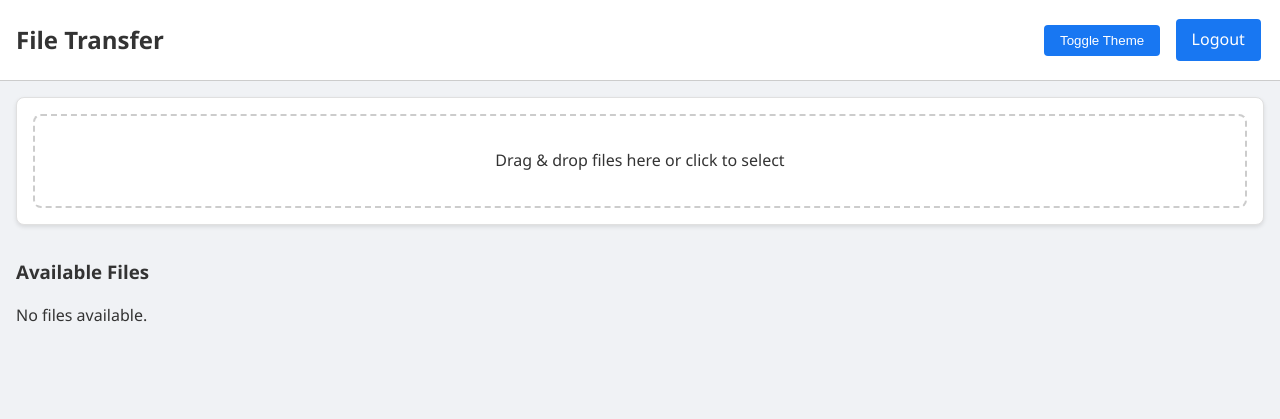
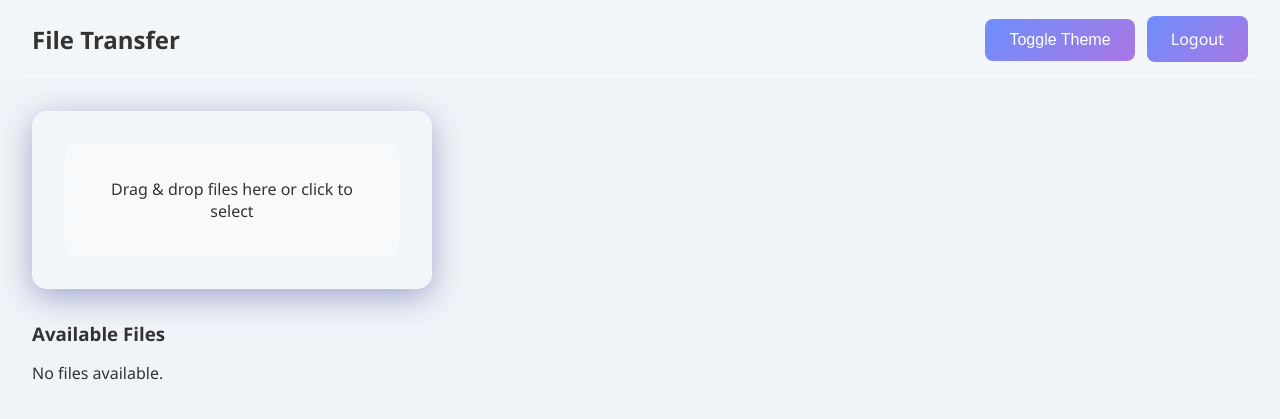
Before and after one commit to Lemonochrme/simple-file-transfer, a Flask app: page / in a window 1280 px wide. Shown: the top 419 px of the page. Run offline with Flask 3, Linux system fonts and the light colour scheme; the visitor is signed in with stand-in values (Sample User, id 1).

Commit message:
Improved UI

```diff
--- a/src/static/css/style.css
+++ b/src/static/css/style.css
@@ -1,21 +1,60 @@
-/* Basic reset */
+/* Réinitialisations et styles de base */
 * {
-    box-sizing: border-box;
   margin: 0;
   padding: 0;
+  box-sizing: border-box;
+}
+
+html {
+  font-size: 16px;
+  font-family: 'Segoe UI', Tahoma, Geneva, Verdana, sans-serif;
+  scroll-behavior: smooth;
 }
 
 body {
-    font-family: 'Segoe UI', Tahoma, Geneva, Verdana, sans-serif;
-    background-color: #f0f2f5;
+  background: #f0f4f8;
   color: #333;
-    line-height: 1.6;
-    transition: background-color 0.3s, color 0.3s;
+  transition: background 0.3s ease, color 0.3s ease;
 }
 
-  .dark-mode {
-    background-color: #18191a;
-    color: #e4e6eb;
+/* Mode sombre */
+body.dark-mode {
+  background: #1e1e2f;
+  color: #ddd;
+}
+
+/* Container central */
+.container {
+  min-height: 100vh;
+  display: flex;
+  align-items: center;
+  justify-content: center;
+  padding: 20px;
+}
+
+/* Carte glassmorphism de base */
+.card {
+  background: rgba(255, 255, 255, 0.2);
+  border-radius: 15px;
+  padding: 2rem;
+  max-width: 400px;
+  width: 100%;
+  box-shadow: 0 8px 32px 0 rgba(31, 38, 135, 0.37);
+  backdrop-filter: blur(10px);
+  -webkit-backdrop-filter: blur(10px);
+  border: 1px solid rgba(255, 255, 255, 0.18);
+  transition: transform 0.3s ease, box-shadow 0.3s ease;
+}
+
+/* Effet au survol de la carte */
+.card:hover {
+  transform: translateY(-5px);
+  box-shadow: 0 12px 40px rgba(31, 38, 135, 0.5);
+}
+
+/* Carte spécifique pour la page login */
+.login-card {
+  max-width: 350px;
 }
 
 /* Header */
@@ -23,74 +62,23 @@
   display: flex;
   justify-content: space-between;
   align-items: center;
-    padding: 1rem;
-    background-color: #ffffff;
-    border-bottom: 1px solid #ccc;
-  }
-  .dark-mode .header {
-    background-color: #242526;
-    border-bottom: 1px solid #3a3b3c;
+  padding: 1rem 2rem;
+  background: rgba(255, 255, 255, 0.2);
+  backdrop-filter: blur(10px);
+  -webkit-backdrop-filter: blur(10px);
+  border-bottom: 1px solid rgba(255, 255, 255, 0.3);
 }
 
 .header-title {
   font-size: 1.5rem;
-    font-weight: bold;
+  font-weight: 600;
 }
 
 .header-actions .btn {
   margin-left: 0.5rem;
 }
 
-  /* Container */
-  .container {
-    max-width: 1200px;
-    margin: 0 auto;
-    padding: 1rem;
-  }
-
-  /* Main content */
-  .main-content {
-    padding: 1rem;
-  }
-
-  /* Cards */
-  .card {
-    background-color: #ffffff;
-    border: 1px solid #e0e0e0;
-    border-radius: 8px;
-    padding: 1rem;
-    margin-bottom: 1rem;
-    box-shadow: 0 2px 4px rgba(0,0,0,0.1);
-  }
-  .dark-mode .card {
-    background-color: #242526;
-    border: 1px solid #3a3b3c;
-  }
-
-  /* Buttons */
-  .btn {
-    display: inline-block;
-    padding: 0.5rem 1rem;
-    margin: 0.2rem;
-    border: none;
-    border-radius: 4px;
-    background-color: #1877f2;
-    color: #fff;
-    cursor: pointer;
-    text-decoration: none;
-    transition: background-color 0.3s;
-  }
-  .btn:hover {
-    background-color: #166fe5;
-  }
-  .btn-delete {
-    background-color: #e53935;
-  }
-  .btn-delete:hover {
-    background-color: #d32f2f;
-  }
-
-  /* Form groups */
+/* Éléments de formulaire */
 .form-group {
   margin-bottom: 1rem;
 }
@@ -98,85 +86,140 @@
 .form-group label {
   display: block;
   margin-bottom: 0.5rem;
+  font-weight: 500;
 }
 
 .form-group input {
   width: 100%;
-    padding: 0.5rem;
-    border: 1px solid #ccc;
-    border-radius: 4px;
+  padding: 0.75rem;
+  border-radius: 8px;
+  border: none;
+  background: rgba(255, 255, 255, 0.3);
+  backdrop-filter: blur(5px);
+  -webkit-backdrop-filter: blur(5px);
+  color: inherit;
+  font-size: 1rem;
+  outline: none;
+  transition: background 0.3s ease;
 }
 
-  /* Login Card */
-  .login-card {
-    max-width: 400px;
-    margin: 5rem auto;
-    padding: 2rem;
-    text-align: center;
+.form-group input:focus {
+  background: rgba(255, 255, 255, 0.5);
 }
 
-  /* Alerts */
+/* Boutons */
+.btn {
+  display: inline-block;
+  padding: 0.75rem 1.5rem;
+  border: none;
+  border-radius: 8px;
+  background: linear-gradient(135deg, #6e8efb, #a777e3);
+  color: #fff;
+  font-size: 1rem;
+  cursor: pointer;
+  transition: transform 0.2s ease, box-shadow 0.2s ease;
+  text-decoration: none;
+}
+
+.btn:hover {
+  transform: translateY(-2px);
+  box-shadow: 0 4px 15px rgba(0, 0, 0, 0.2);
+}
+
+.btn:active {
+  transform: translateY(0);
+}
+
+.btn.btn-delete {
+  background: #e74c3c;
+}
+
+/* Alertes */
 .alert {
+  margin-bottom: 1rem;
   padding: 0.75rem 1rem;
-    border-radius: 4px;
-    margin-bottom: 1rem;
+  border-radius: 8px;
+  font-size: 0.9rem;
 }
-  .alert-danger {
-    background-color: #f8d7da;
-    color: #721c24;
+
+.alert-success {
+  background-color: rgba(46, 204, 113, 0.2);
+  color: #2ecc71;
 }
-  .alert-warning {
-    background-color: #fff3cd;
-    color: #856404;
+
+.alert-error, .alert-danger {
+  background-color: rgba(231, 76, 60, 0.2);
+  color: #e74c3c;
 }
-  .alert-success {
-    background-color: #d4edda;
-    color: #155724;
+
+/* Contenu principal */
+.main-content {
+  padding: 2rem;
+  margin-left: auto;
+  margin-right: auto;
+}
+
+/* Section upload */
+.upload-section {
+  margin-bottom: 2rem;
 }
 
 /* Drop zone */
 .drop-zone {
-    border: 2px dashed #ccc;
-    border-radius: 8px;
+  border: 2px dashed rgba(255, 255, 255, 0.4);
+  border-radius: 15px;
   padding: 2rem;
   text-align: center;
-    transition: background-color 0.3s;
+  background: rgba(255, 255, 255, 0.2);
+  backdrop-filter: blur(10px);
+  -webkit-backdrop-filter: blur(10px);
   cursor: pointer;
-  }
-  .drop-zone:hover {
-    background-color: #f9f9f9;
-  }
-  .dark-mode .drop-zone {
-    border: 2px dashed #555;
-  }
-  .drop-zone.dragover {
-    background-color: #e0e0e0;
-  }
-  .dark-mode .drop-zone.dragover {
-    background-color: #3a3b3c;
+  transition: background 0.3s ease, border-color 0.3s ease;
 }
 
-  /* Files Section */
+.drop-zone.dragover {
+  background: rgba(255, 255, 255, 0.3);
+  border-color: rgba(255, 255, 255, 0.7);
+}
+
+/* Section fichiers */
 .files-section {
   margin-top: 2rem;
 }
+
 .files-section h3 {
   margin-bottom: 1rem;
 }
+
 .files-grid {
   display: grid;
   grid-template-columns: repeat(auto-fit, minmax(250px, 1fr));
   gap: 1rem;
 }
+
+/* Carte fichier */
 .file-card {
-    display: flex;
-    flex-direction: column;
-    justify-content: space-between;
+  padding: 1rem;
+  border-radius: 15px;
+  background: rgba(255, 255, 255, 0.2);
+  backdrop-filter: blur(10px);
+  -webkit-backdrop-filter: blur(10px);
+  box-shadow: 0 4px 20px rgba(31, 38, 135, 0.2);
+  transition: transform 0.3s ease, box-shadow 0.3s ease;
 }
 
-  /* File actions */
+.file-card:hover {
+  transform: translateY(-3px);
+  box-shadow: 0 8px 25px rgba(31, 38, 135, 0.3);
+}
+
+.file-name {
+  font-weight: 600;
+  margin-bottom: 1rem;
+  word-break: break-all;
+}
+
 .file-actions {
-    margin-top: 1rem;
   display: flex;
   flex-wrap: wrap;
   gap: 0.5rem;
--- a/src/templates/index.html
+++ b/src/templates/index.html
@@ -1,5 +1,5 @@
 <!DOCTYPE html>
-<html lang="en">
+<html lang="fr">
 <head>
   <meta charset="UTF-8">
   <title>File Transfer</title>
--- a/src/templates/login.html
+++ b/src/templates/login.html
@@ -1,5 +1,5 @@
 <!DOCTYPE html>
-<html lang="en">
+<html lang="fr">
 <head>
   <meta charset="UTF-8">
   <title>Login</title>
```
Also changed, not shown: other parts of src/static/css/style.css (+59 -25 lines). Lines whose indentation alone changed are shown as unchanged.
